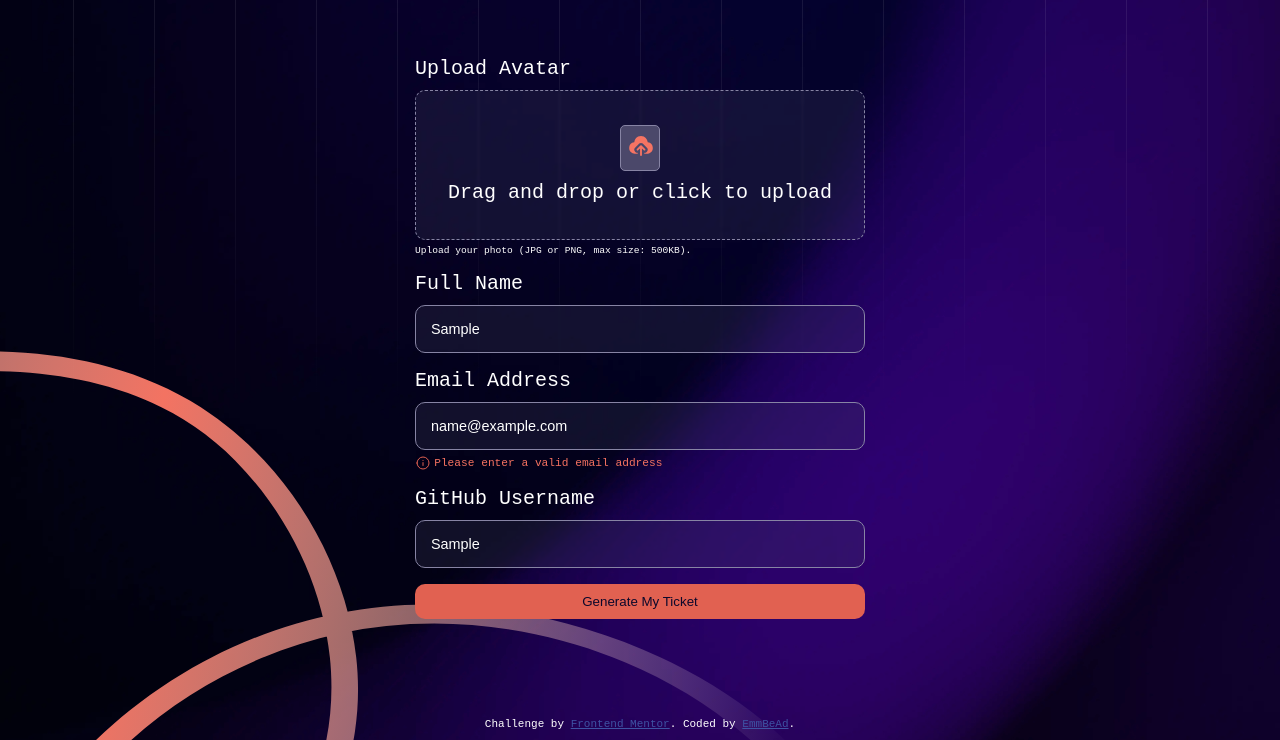
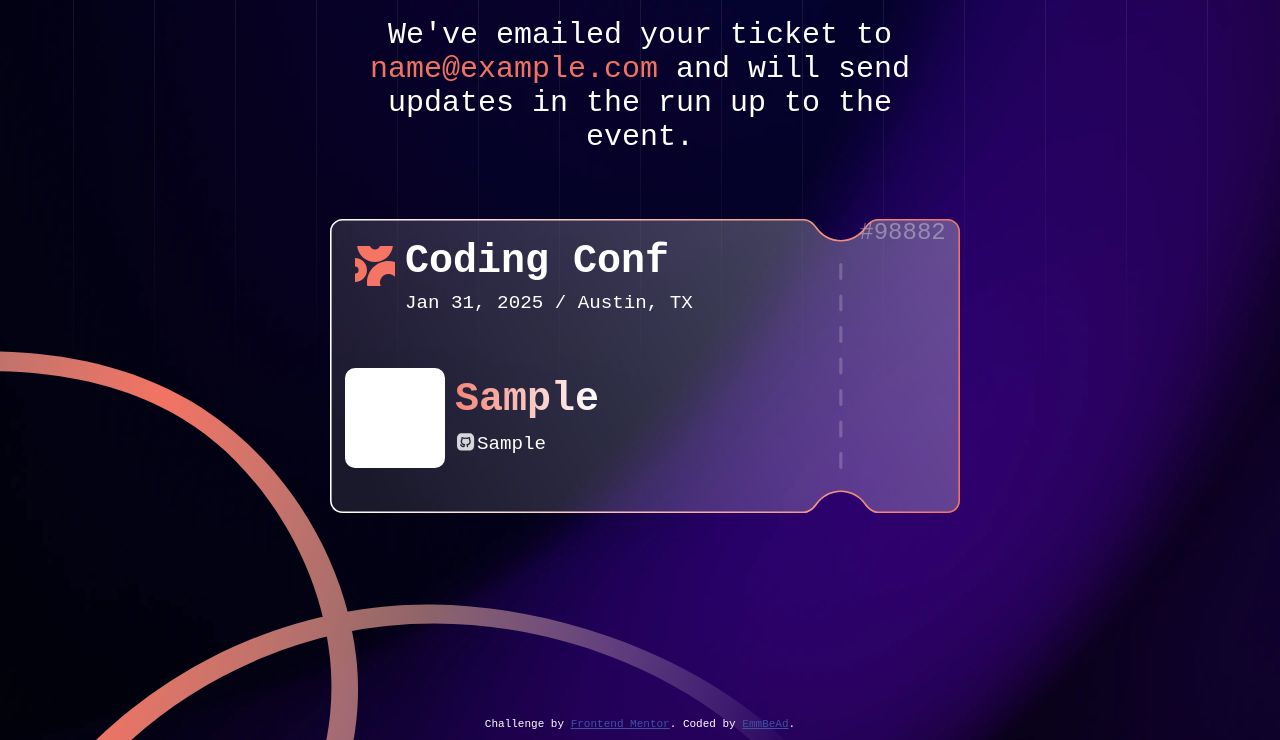
Before and after one commit to EmmBeAd/FM_Conference_ticket, a plain HTML site: page index.html in a window 1280 px wide. Both pictures are taken after typing "Sample", "name@example.com", "Sample" into the empty fields and a click on the button "Generate My Ticket". Shown: the part 360-1100 px from the top of the page. Drawn offline with Linux system fonts and the light colour scheme.

Commit message:
ready to submit

```diff
--- a/index.html
+++ b/index.html
@@ -60,7 +60,7 @@
 
           <div class="input_nd_label">
             <label for="email">Email Address</label>
-            <input type="email" name="email" placeholder="example@email.com" id="email">
+            <input type="text" name="email" placeholder="example@email.com" id="email">
             <div id="error_email">
               <svg xmlns="http://www.w3.org/2000/svg" width="16" height="16" fill="none" viewBox="0 0 16 16"><path stroke="hsl(7, 71%, 60%)" stroke-linecap="round" stroke-linejoin="round" d="M2 8a6 6 0 1 0 12 0A6 6 0 0 0 2 8Z"/><path fill="hsl(7, 71%, 60%)" d="M8.004 10.462V7.596ZM8 5.57v-.042Z"/><path stroke="hsl(7, 71%, 60%)" stroke-linecap="round" stroke-linejoin="round" d="M8.004 10.462V7.596M8 5.569v-.042"/></svg>
               Please enter a valid email address
@@ -114,8 +114,8 @@
               <div class="upper_txt_b">
                 <span class="ticket_name" id="ticket_name"></span>
               </div>
-              <div class="upper_txt_l git_user">
-
+              <div class="upper_txt_l">
+                <span><img src="/assets/images/icon-github.svg" alt=""></span><span class="git_user"></span>
               </div>
 
             </div>
@@ -185,6 +185,7 @@
     const tk_git_user = document.querySelector('.git_user')
 
     let tk_pic = document.getElementById('tk_pic')
+    let small_txt = document.querySelector('.small_txt')
 
     let error_email = document.getElementById('error_email')
 
@@ -253,10 +254,14 @@
       const file = e.target.files[0];
 
       if(file.size > (1024 * 1024) / 2){
+        small_txt.classList.add('active')
         small_txt.innerText ='File too large. Please upload a photo under 500KB.'
       } else if( !file.type.startsWith('image/')){
+        small_txt.classList.add('active')
         small_txt.innerText = 'Invalid file type. Please upload an image.'
       } else{
+        small_txt.classList.remove('active')
+        small_txt.innerText ='Upload your photo (JPG or PNG, max size: 500KB).'
         const reader = new FileReader();
         reader.onload = () => {
           uploaded_pic.src = reader.result
@@ -293,13 +298,14 @@
     //**** image upload end ********
 
     function emailIsValid(email) {
-        return /^[^\s@]+@[^\s@]+\.[^\s@]+$/.test(email);
+      const emailRegex = /^[a-zA-Z0-9._%+-]+@[a-zA-Z0-9.-]+\.[a-zA-Z]{2,}$/;
+        return emailRegex.test(email);
     }
 
     my_form.addEventListener('submit', (e) =>{
       e.preventDefault()
 
-      if(!emailIsValid(email)){
+      if(!emailIsValid(email.value)){
         error_email.classList.add('active')
         return;
       }
--- a/style.css
+++ b/style.css
@@ -221,12 +221,23 @@ input[type="file"]{
     gap:10px;
 }
 
+.small_txt.active{
+    color: var(--Orange_500);
+}
+
+@keyframes error{
+    20%{transform: translateX(5px)}
+    50%{transform: translateX(-15px)}
+    100%{transform: translateX(5px)}
+}
+
 #error_email{
     display: none;
     align-items: center;
     gap: 0.2rem;
     font-size: 70%;
-    color: var(--Orange_500)
+    color: var(--Orange_500);
+    animation: error .5s;
 }
 
 #error_email.active{
@@ -329,6 +340,8 @@ input[type="file"]{
 .upper_txt_l{
     font-size: larger;
     font-weight: 200;
+    display: flex;
+    align-items: anchor-center;
 }
 
 #tk_pic{
```
